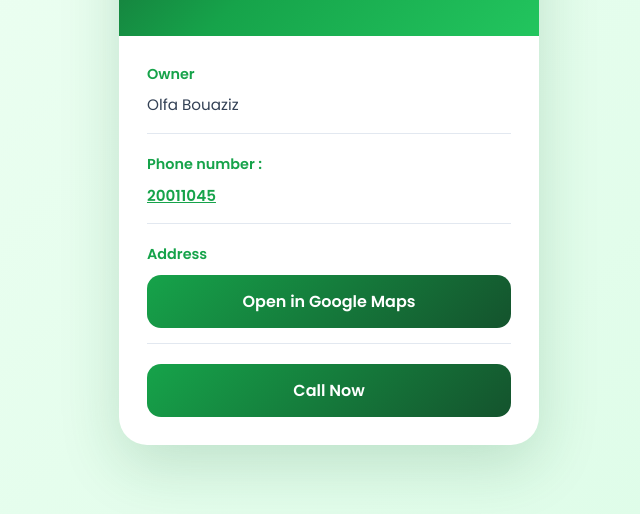
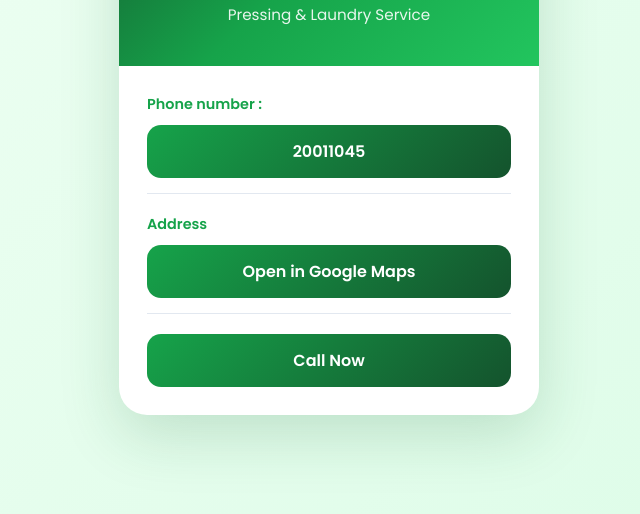
Before and after one commit to naimCheikhrouhou/ecolav, a plain HTML site: page index.html in a window 1280 px wide. Shown: the part 286-800 px from the top of the page, without its empty margins (311-951 px from the left). Drawn offline with Linux system fonts and the light colour scheme.

Commit message:
Update index.html

```diff
--- a/index.html
+++ b/index.html
@@ -128,13 +128,8 @@
     <div class="content">
 
       <div class="item">
-        <div class="label">Owner</div>
-        <div class="value">Olfa Bouaziz</div>
-      </div>
-
-      <div class="item">
-      <div class="label">Phone number :</div>
-      <a class="value" href="tel:20011045" style="color:#16a34a; font-weight:600;">
+      <div class="label" style="margin-bottom:8px;">Phone number :</div>
+      <a class="button" href="tel:20011045">
         20011045
       </a>
     </div>
```
